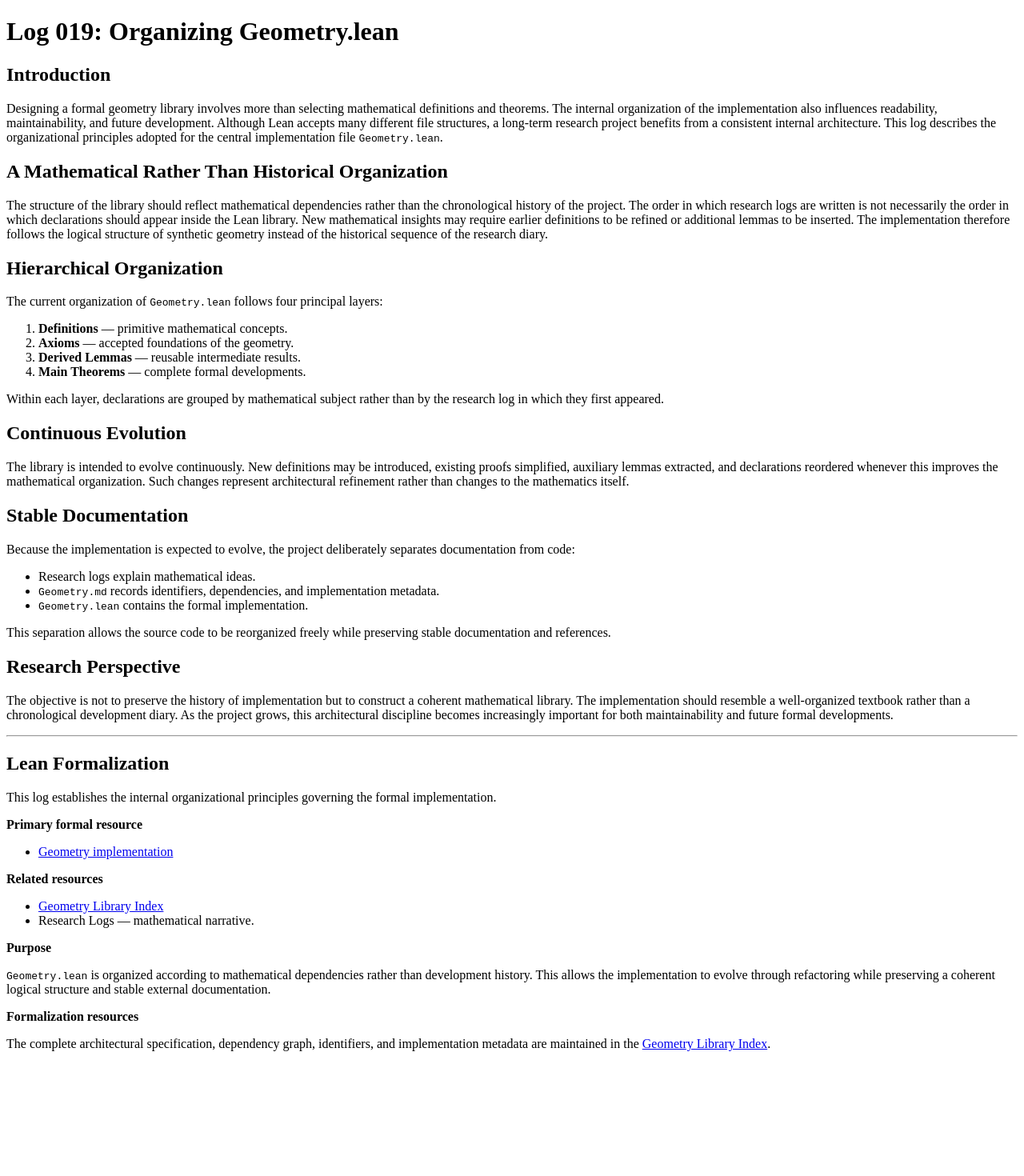
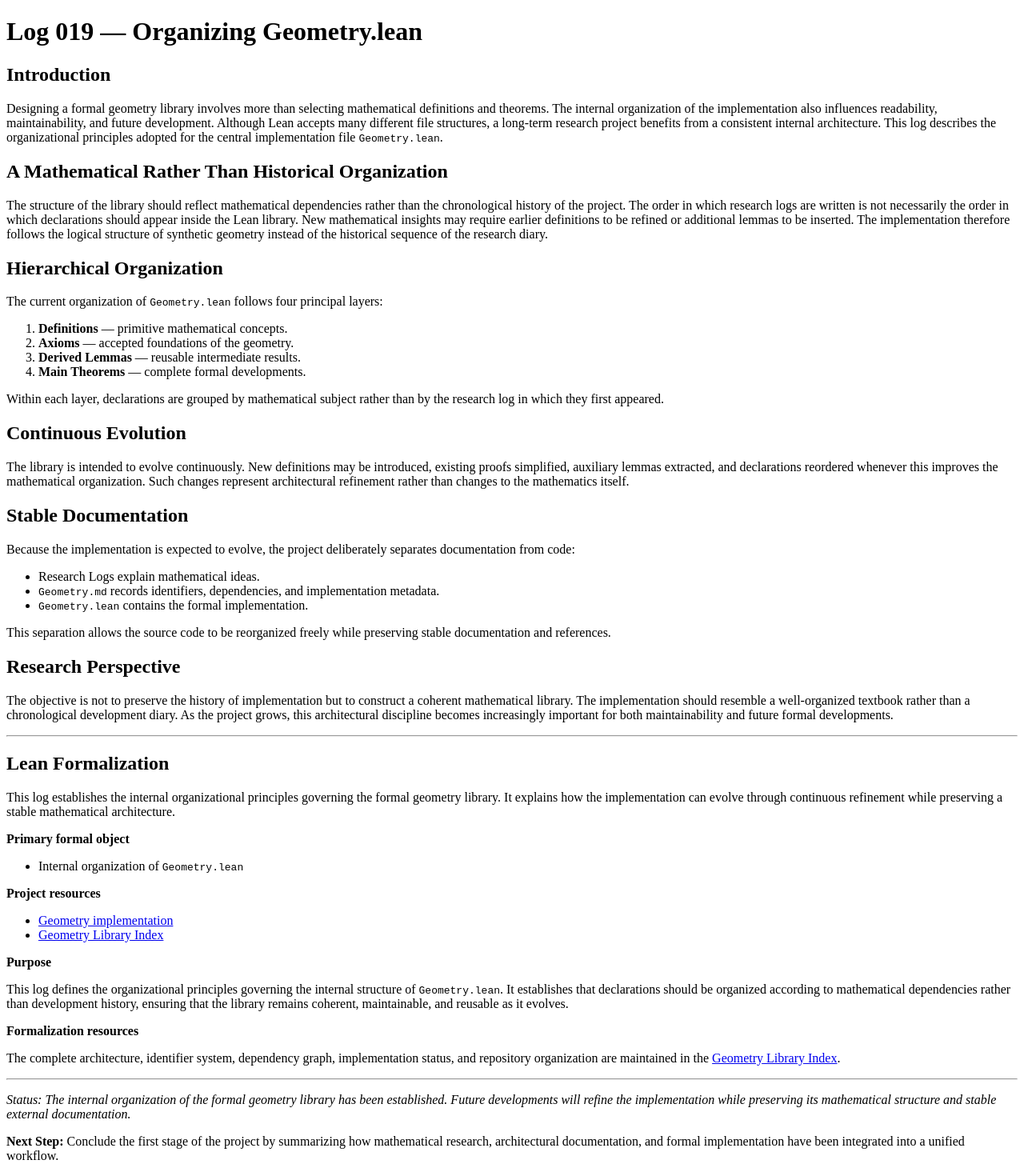
Before and after one commit to cgjteam/cgjteam.github.io, a Jekyll site: the page built from log-019.md, in a window 1280 px wide. Shown: the whole page at 80% size. Built offline with Jekyll 4.4.1, drawn with Linux system fonts in a browser that asks for light colours; our own code applies the rules of GitHub Pages for plain Markdown files; comment, search, counter and statistics services are not loaded; before the commit the page ends 1330 px from its top, so only the background shows below that.

Commit message:
Update log-019.md

```diff
--- a/log-019.md
+++ b/log-019.md
@@ -1,13 +1,21 @@
-# Log 019: Organizing Geometry.lean
+---
+layout: default
+---
+
+# Log 019 — Organizing Geometry.lean
 
 ## Introduction
+
 Designing a formal geometry library involves more than selecting mathematical definitions and theorems. The internal organization of the implementation also influences readability, maintainability, and future development. Although Lean accepts many different file structures, a long-term research project benefits from a consistent internal architecture. This log describes the organizational principles adopted for the central implementation file `Geometry.lean`.
 
 ## A Mathematical Rather Than Historical Organization
+
 The structure of the library should reflect mathematical dependencies rather than the chronological history of the project. The order in which research logs are written is not necessarily the order in which declarations should appear inside the Lean library. New mathematical insights may require earlier definitions to be refined or additional lemmas to be inserted. The implementation therefore follows the logical structure of synthetic geometry instead of the historical sequence of the research diary.
 
 ## Hierarchical Organization
+
 The current organization of `Geometry.lean` follows four principal layers:
+
 1. **Definitions** — primitive mathematical concepts.
 2. **Axioms** — accepted foundations of the geometry.
 3. **Derived Lemmas** — reusable intermediate results.
@@ -16,38 +24,48 @@ The current organization of `Geometry.lean` follows four principal layers:
 Within each layer, declarations are grouped by mathematical subject rather than by the research log in which they first appeared.
 
 ## Continuous Evolution
+
 The library is intended to evolve continuously. New definitions may be introduced, existing proofs simplified, auxiliary lemmas extracted, and declarations reordered whenever this improves the mathematical organization. Such changes represent architectural refinement rather than changes to the mathematics itself.
 
 ## Stable Documentation
+
 Because the implementation is expected to evolve, the project deliberately separates documentation from code:
-* Research logs explain mathematical ideas.
+
+* Research Logs explain mathematical ideas.
 * `Geometry.md` records identifiers, dependencies, and implementation metadata.
 * `Geometry.lean` contains the formal implementation.
 
 This separation allows the source code to be reorganized freely while preserving stable documentation and references.
 
 ## Research Perspective
+
 The objective is not to preserve the history of implementation but to construct a coherent mathematical library. The implementation should resemble a well-organized textbook rather than a chronological development diary. As the project grows, this architectural discipline becomes increasingly important for both maintainability and future formal developments.
 
 ---
 
 ## Lean Formalization
 
-This log establishes the internal organizational principles governing the formal implementation.
+This log establishes the internal organizational principles governing the formal geometry library. It explains how the implementation can evolve through continuous refinement while preserving a stable mathematical architecture.
 
-**Primary formal resource**
+**Primary formal object**
+
+- Internal organization of `Geometry.lean`
+
+**Project resources**
 
 - [Geometry implementation](./Geometry_lean.html)
-
-**Related resources**
-
 - [Geometry Library Index](./Geometry.md)
-- Research Logs — mathematical narrative.
 
 **Purpose**
 
-`Geometry.lean` is organized according to mathematical dependencies rather than development history. This allows the implementation to evolve through refactoring while preserving a coherent logical structure and stable external documentation.
+This log defines the organizational principles governing the internal structure of `Geometry.lean`. It establishes that declarations should be organized according to mathematical dependencies rather than development history, ensuring that the library remains coherent, maintainable, and reusable as it evolves.
 
 **Formalization resources**
 
-The complete architectural specification, dependency graph, identifiers, and implementation metadata are maintained in the [Geometry Library Index](./Geometry.md).
+The complete architecture, identifier system, dependency graph, implementation status, and repository organization are maintained in the [Geometry Library Index](./Geometry.md).
+
+---
+
+*Status: The internal organization of the formal geometry library has been established. Future developments will refine the implementation while preserving its mathematical structure and stable external documentation.*
+
+**Next Step:** Conclude the first stage of the project by summarizing how mathematical research, architectural documentation, and formal implementation have been integrated into a unified workflow.
```
